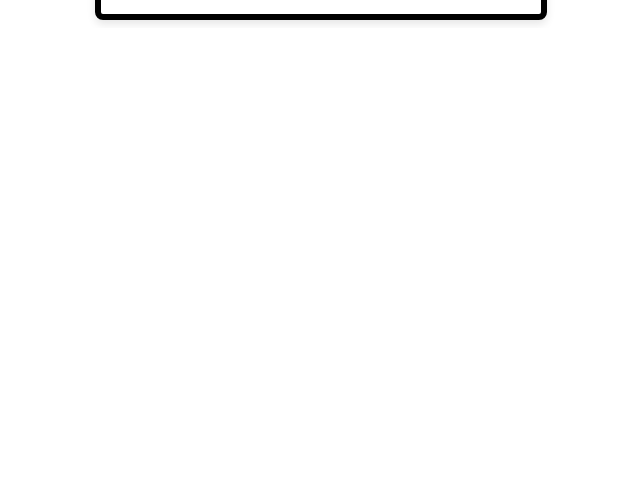
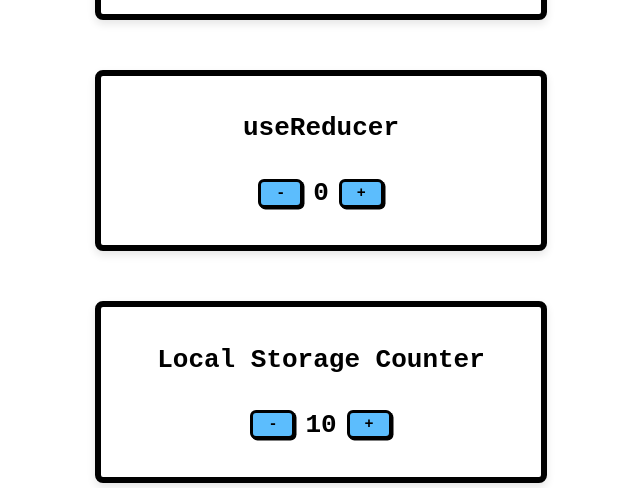
Before and after one commit to satyasootar/React-mini-projects, a React (Vite) app in the folder praticeReact/: page / in a window 1280 px wide. Shown: the part 1875-2363 px from the top of the page, without its empty margins (319-959 px from the left). Before the commit the page ends 1903 px from the top, so only its background shows below. Built offline with nearby package versions, Linux system fonts and the light colour scheme; no server answers.

Commit message:
add LocalStorage hook & make a Counter App "Local Stoarage Counter"

```diff
--- a/praticeReact/src/App.jsx
+++ b/praticeReact/src/App.jsx
@@ -4,7 +4,8 @@ import Count from './components/Counter'
 import { TodoList } from './components/TodoList'
 import { DOM } from "./components/DOM/DOM"
 import Form from "./components/Form/Form"
-
+import Countreducer from "./components/Counter/Countreducer"
+import LocaStorageCounter from "./components/LocalStorageCounter/LocaStorageCounter"
 function App() {
   return (
     <div style={{display:"flex", flexDirection:"column", gap:"50px", textAlign:"center"}}>
@@ -14,6 +15,8 @@ function App() {
       <Timer />
       <DOM />
       <Form />
+      <Countreducer />
+      <LocaStorageCounter />
     </div>
   )
 }
--- /dev/null
+++ b/praticeReact/src/Hooks/useLocalStorage.js
@@ -0,0 +1,35 @@
+import { useState } from 'react';
+
+export default function useLocalStorage(key, defaultValue) {
+  const [storeValue, setStoreValue] = useState(() => {
+    const savedValue = localStorage.getItem(key);
+    if (savedValue !== null) {
+      return JSON.parse(savedValue);
+    } else {
+      localStorage.setItem(key, JSON.stringify(defaultValue));
+      return defaultValue;
+    }
+  });
+
+  const setValue = (value) => {
+    const newValue = typeof value === 'function' ? value(storeValue) : value;
+    setStoreValue(newValue);
+    localStorage.setItem(key, JSON.stringify(newValue));
+  };
+
+  return [storeValue, setValue];
+}
+
+
+/**localStorage hook explanation
+ * 1. Create a function with the prefix "use". (This is important to adhere to React's hook conventions.)
+ * 2. The function receives two arguments: `key` and `defaultValue`.
+ * 3. Initialize the state using a callback function to lazily load the initial value.
+ * 4. First, check if a value associated with the `key` exists in `localStorage`.
+ * 5. If the value is not present, store the `defaultValue` in `localStorage` and return it; otherwise, return the saved value after parsing it from JSON.
+ * 6. The second function, `setValue`, updates both the `localStorage` and the state.
+ * 7. First, check if the `value` is a function. If it is, call this function with the previous `storeValue` to compute the new value. Otherwise, use the provided value directly.
+ * 8. Update the state with the new value.
+ * 9. Save the new value in `localStorage`.
+ * 10. The hook returns an array containing `storeValue` and `setValue`.
+ */
--- /dev/null
+++ b/praticeReact/src/components/Counter/Countreducer.jsx
@@ -0,0 +1,39 @@
+import{ useState }from 'react'
+import { useReducer } from 'react'
+
+export default function Countreducer() {
+
+
+function reducer(state , action){
+   switch(action.type){
+    case "increment":
+        return {count:state.count + 1}
+    case "decrement":
+        return{count:state.count - 1}
+    default:
+        return state
+   }
+}
+
+// const [count , setCount] = useState(0)
+const [state , dispatch] = useReducer(reducer , { count:0 })  //Generally we will be using object in the second parameter of useReducer.
+
+const increment = () =>{
+       dispatch({type:"increment"})  // using useReducer
+    // setCount((prevcount)=>(prevcount + 1))
+}
+const decrement = () =>{
+    dispatch({type:"decrement"})  //using useReducer
+    // setCount((prevcount)=>(prevcount - 1))
+}
+  return (
+    <div className='card' >
+    <h1>useReducer</h1>
+    <div style={{display:"flex" , justifyContent:"center", alignItems:"center", gap:"10px"}} >
+        <button onClick={decrement} >-</button>
+        <h1>{state.count}</h1>
+        <button onClick={increment} >+</button>
+    </div>
+    </div>
+  )
+}
--- /dev/null
+++ b/praticeReact/src/components/LocalStorageCounter/LocaStorageCounter.jsx
@@ -0,0 +1,21 @@
+import useLocalStorage from "../../Hooks/useLocalStorage"
+
+export default function LocaStorageCounter() {
+  const [count , setCount] = useLocalStorage("count" , 10)
+  const increment = ()=>{
+    setCount((prevCount)=>prevCount+1)
+  }
+  const decrement =() =>{
+    setCount((prevCount)=> prevCount - 1)
+  }
+  return (
+    <div className='card' >
+    <h1>Local Storage Counter</h1>
+    <div style={{display:"flex" , justifyContent:"center", alignItems:"center", gap:"10px"}} >
+        <button onClick={decrement} >-</button>
+        <h1>{count}</h1>
+        <button onClick={increment} >+</button>
+    </div>
+    </div>
+  )
+}
--- a/praticeReact/src/components/TodoList.jsx
+++ b/praticeReact/src/components/TodoList.jsx
@@ -39,7 +39,7 @@ export const TodoList = () => {
     };
 
     return (
-        <div className="card">
+        <div className="card" >
 
             <h1>Todo List</h1>
             <input
--- a/praticeReact/src/components/Todoitem.jsx
+++ b/praticeReact/src/components/Todoitem.jsx
@@ -5,7 +5,7 @@ export const Todoitem = ({ todoitem, deleteitem, toggleItem }) => {
         display: "flex",
         alignItems: "center",
         justifyContent: "center",
-        // gap: "20px",
+        gap: "20px",
         marginBottom: "10px", // Add some spacing between items
     };
 
```
Also changed, not shown: 1 other file (tests, documents, lock files or other folders).
